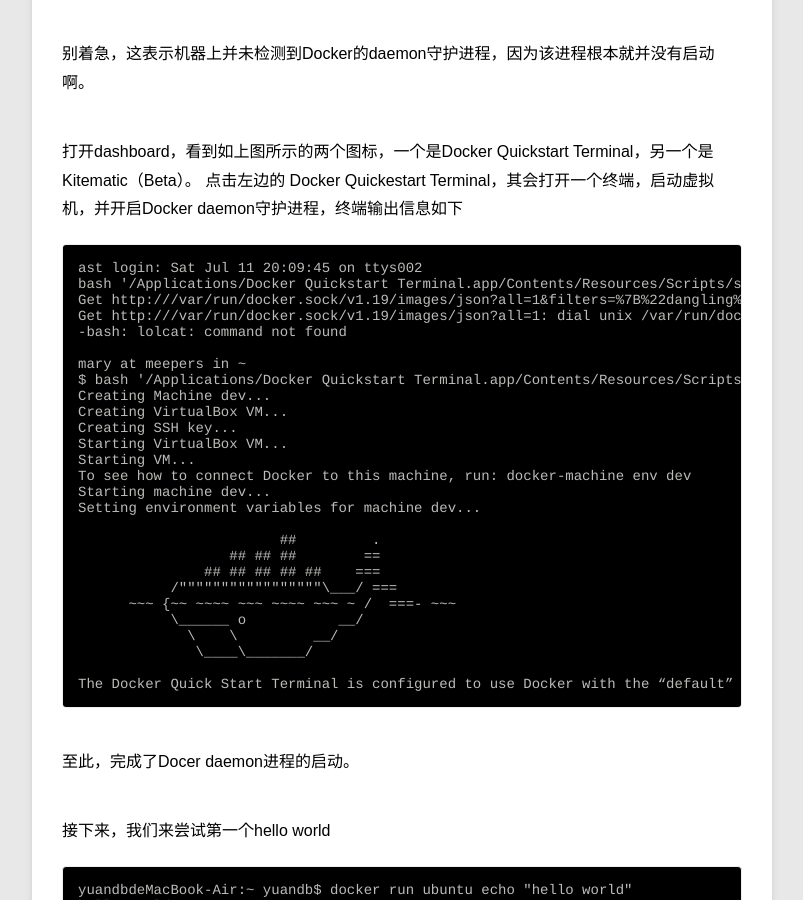
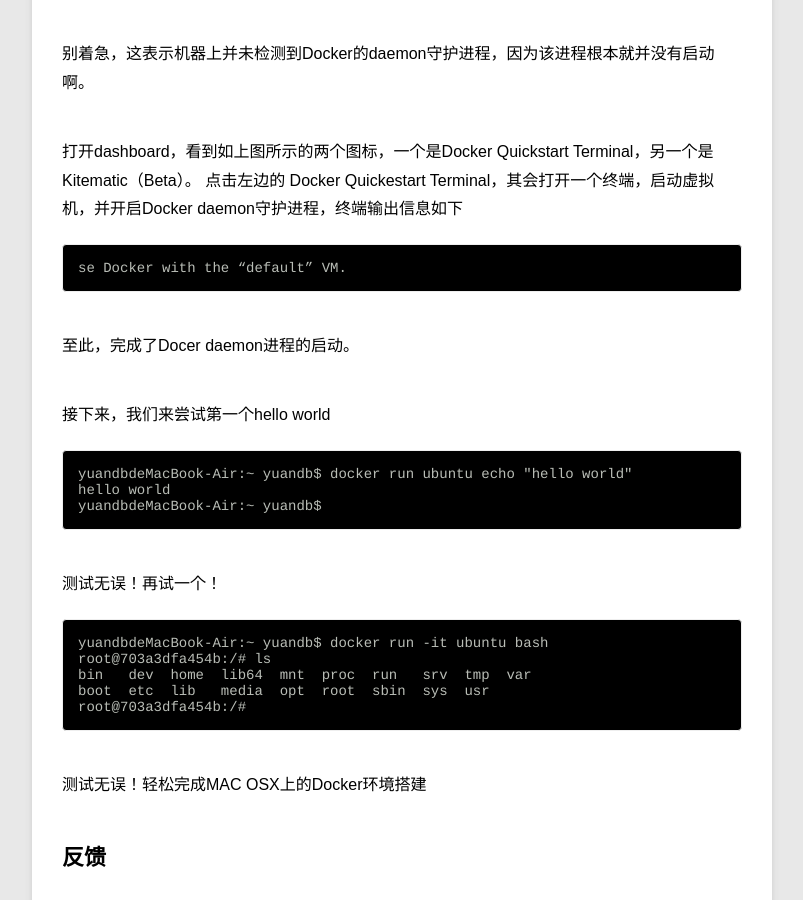
Before and after one commit to BigWavelet/BigWavelet.github.io, a Jekyll site: the page built from _posts/blog/2016-04-09-docker-setup-mac.md, in a window 1280 px wide and 900 px high, scrolled down 2182 px. Shown: the whole window, without its empty margins (78-881 px from the left). Built offline with Jekyll 4.4.1, drawn with Linux system fonts in a browser that asks for light colours; nearby versions of some CDN libraries; Markdown is read by kramdown in place of the engine named in the settings; comment, search, counter and statistics services are not loaded.

Commit message:
modify docker-setup-mac

````diff
--- a/_posts/blog/2016-04-09-docker-setup-mac.md
+++ b/_posts/blog/2016-04-09-docker-setup-mac.md
@@ -47,44 +47,22 @@
 打开dashboard，看到如上图所示的两个图标，一个是Docker Quickstart Terminal，另一个是Kitematic（Beta）。
 点击左边的
 Docker Quickestart Terminal，其会打开一个终端，启动虚拟机，并开启Docker daemon守护进程，终端输出信息如下
+
+
 ```
-ast login: Sat Jul 11 20:09:45 on ttys002
-bash '/Applications/Docker Quickstart Terminal.app/Contents/Resources/Scripts/start.sh'
-Get http:///var/run/docker.sock/v1.19/images/json?all=1&filters=%7B%22dangling%22%3A%5B%22true%22%5D%7D: dial unix /var/run/docker.sock: no such file or directory. Are you trying to connect to a TLS-enabled daemon without TLS?
-Get http:///var/run/docker.sock/v1.19/images/json?all=1: dial unix /var/run/docker.sock: no such file or directory. Are you trying to connect to a TLS-enabled daemon without TLS?
--bash: lolcat: command not found
-
-mary at meepers in ~
-$ bash '/Applications/Docker Quickstart Terminal.app/Contents/Resources/Scripts/start.sh'
-Creating Machine dev...
-Creating VirtualBox VM...
-Creating SSH key...
-Starting VirtualBox VM...
-Starting VM...
-To see how to connect Docker to this machine, run: docker-machine env dev
-Starting machine dev...
-Setting environment variables for machine dev...
-
-                        ##         .
-                  ## ## ##        ==
-               ## ## ## ## ##    ===
-           /"""""""""""""""""\___/ ===
-      ~~~ {~~ ~~~~ ~~~ ~~~~ ~~~ ~ /  ===- ~~~
-           \______ o           __/
-             \    \         __/
-              \____\_______/
-
-The Docker Quick Start Terminal is configured to use Docker with the “default” VM.
+se Docker with the “default” VM.
 ```
 
 至此，完成了Docer daemon进程的启动。
 
 接下来，我们来尝试第一个hello world
+
 ```
 yuandbdeMacBook-Air:~ yuandb$ docker run ubuntu echo "hello world"
 hello world
 yuandbdeMacBook-Air:~ yuandb$
 ```
+
 测试无误！再试一个！
 
 ```
````
